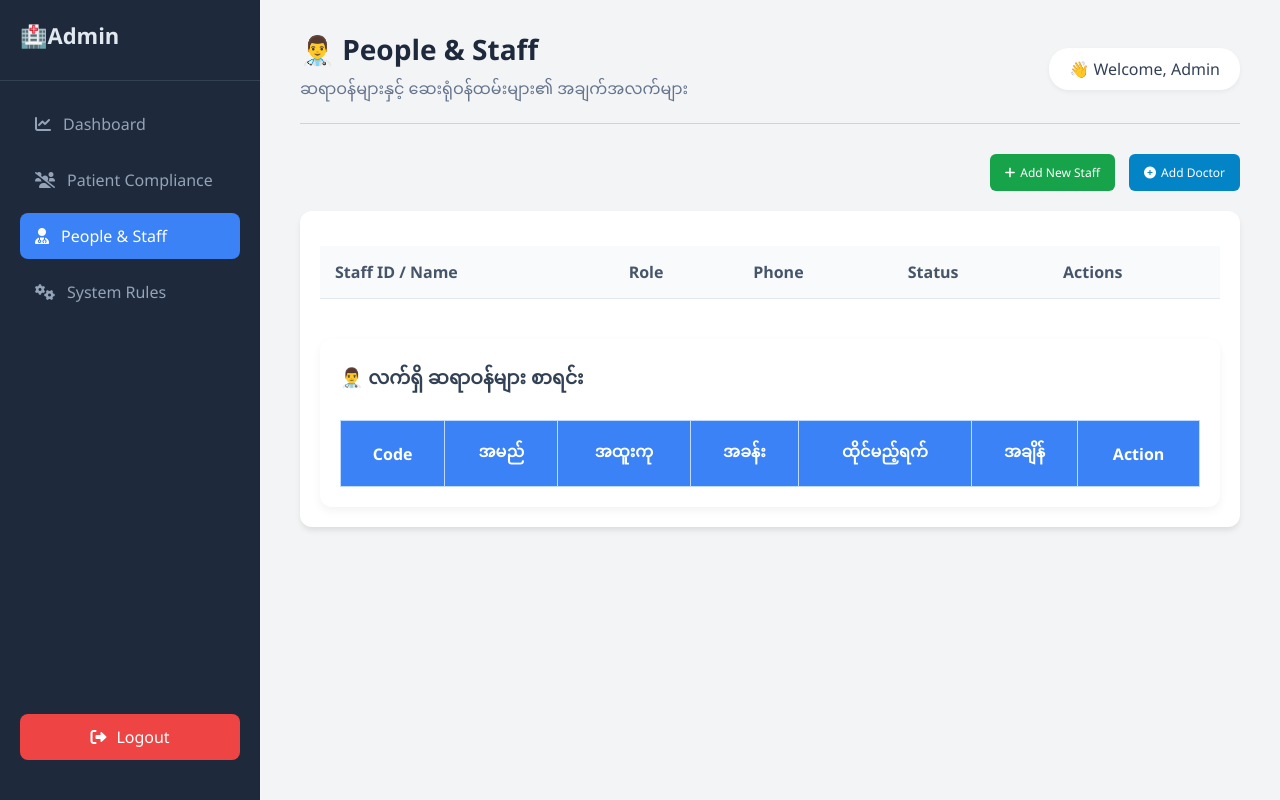
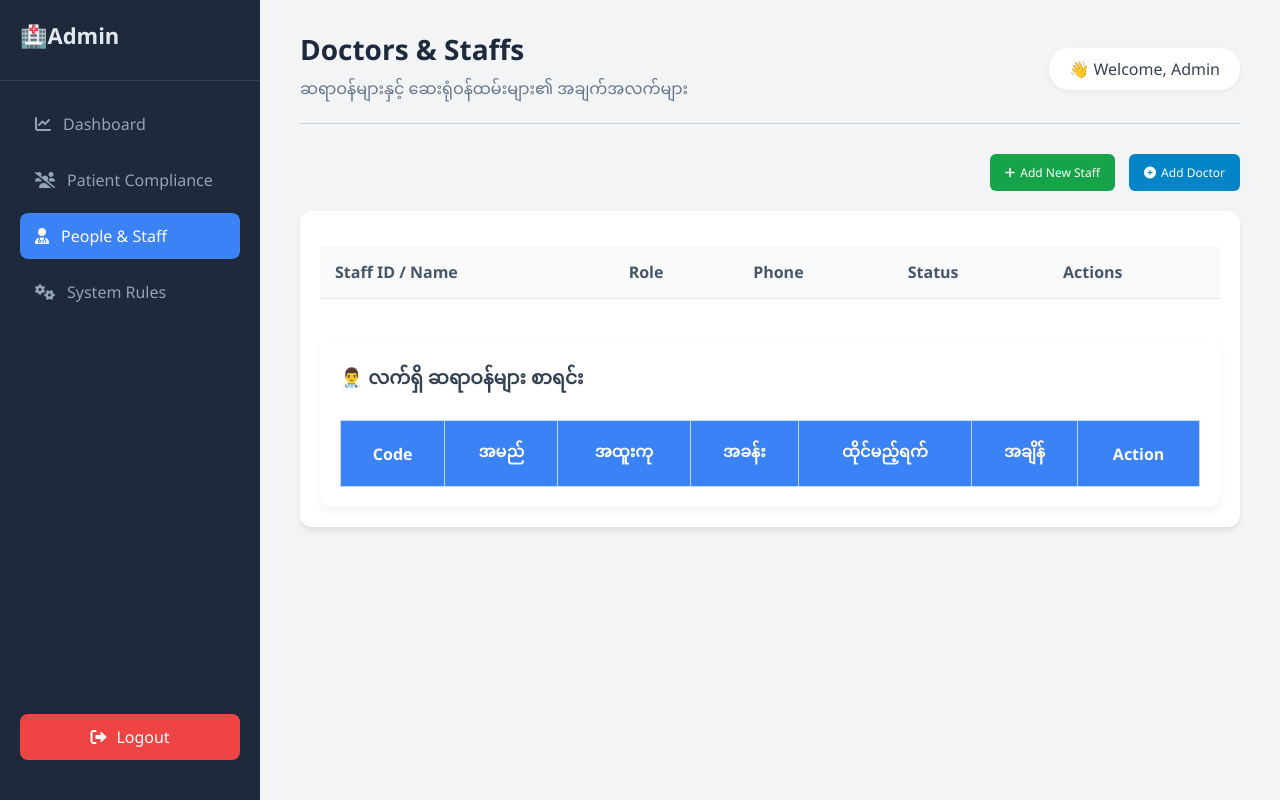
Before and after one commit to herazarki-maker/QrbasedSmartqueuev1, a website: page public/main_admin.html in a window 1280 px wide. Both pictures are taken after a click on the link "People & Staff". Drawn offline with nearby package versions, Linux system fonts and the light colour scheme; no server answers.

Commit message:
Fix doctor and staff

```diff
--- a/public/main_admin.html
+++ b/public/main_admin.html
@@ -417,7 +417,7 @@
                 title.innerText = "⚠️ Patient Compliance";
                 desc.innerText = "လူနာများ၏ စည်းကမ်းလိုက်နာမှုနှင့် မှတ်တမ်းများကို စီမံရန်";
             } else if (tabId === 'staff') {
-                title.innerText = "👨‍⚕️ People & Staff";
+                title.innerText = "Doctors & Staffs";
                 desc.innerText = "ဆရာဝန်များနှင့် ဆေးရုံဝန်ထမ်းများ၏ အချက်အလက်များ";
             } else if (tabId === 'settings') {
                 title.innerText = "⚙️ System Rules";
```
